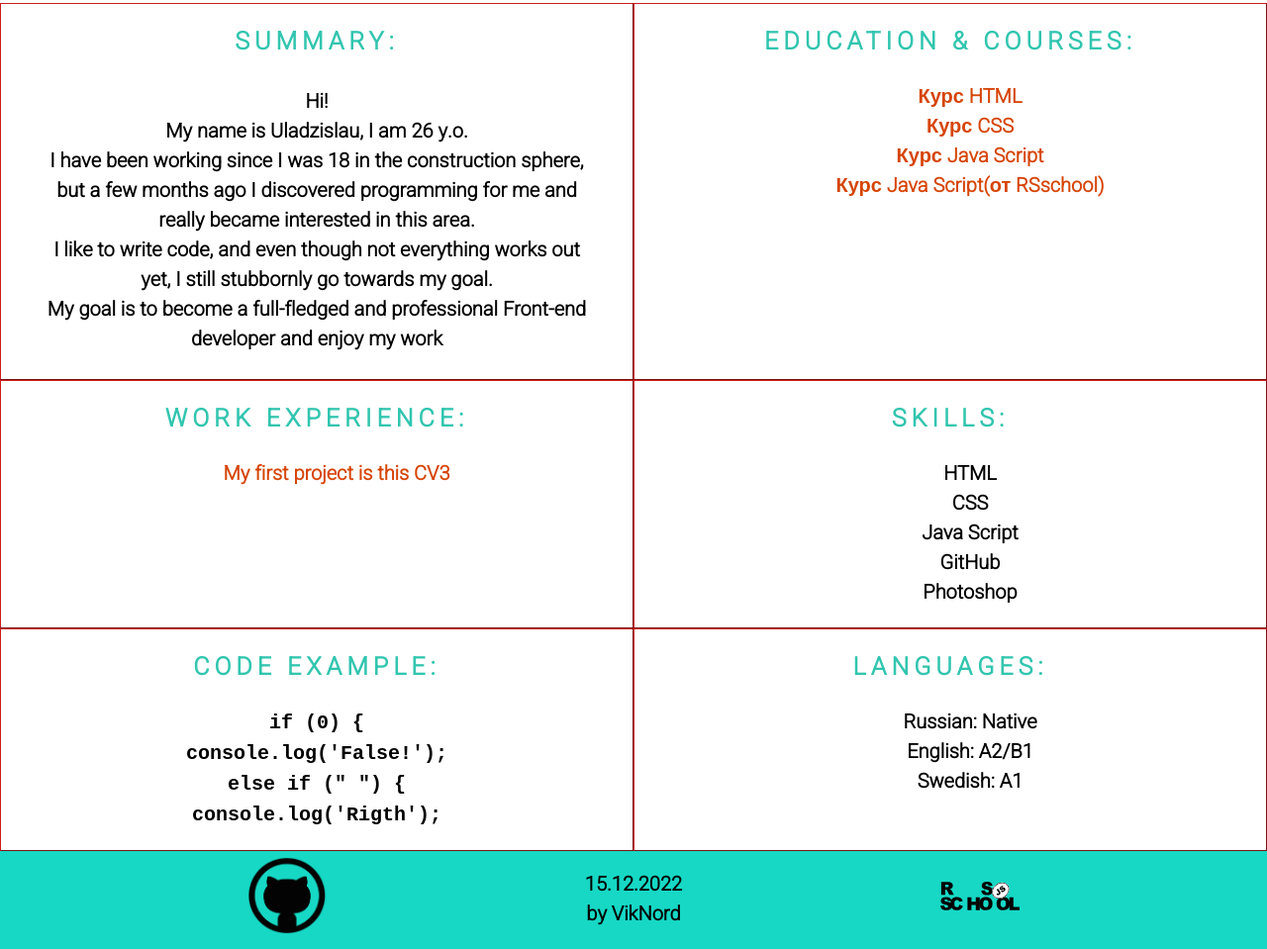
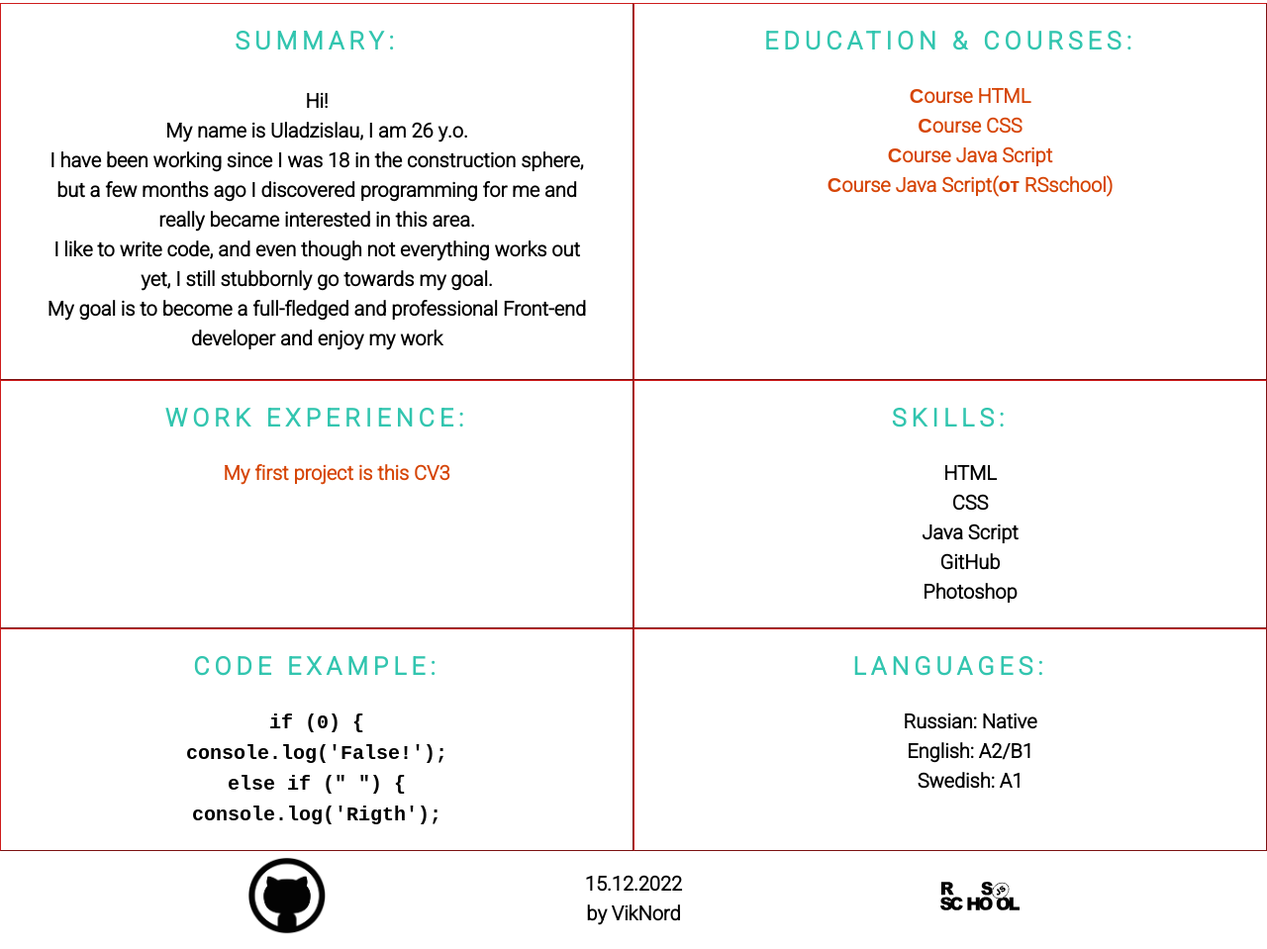
Before and after one commit to VikNord/rsschool-cv, a plain HTML site: page index.html in a window 1280 px wide. Shown: the part 827-1786 px from the top of the page at 99% size. Drawn offline with Linux system fonts and the light colour scheme.

Commit message:
fix:translate missed words into English

```diff
--- a/index.html
+++ b/index.html
@@ -63,10 +63,10 @@
                     <h2 class="section-title">
                         Education & Courses:</h2>
                             <ul class="list">
-                                <li class="nav-item a"><a href="https://ru.code-basics.com/languages/html">Курс HTML</a></li>
-                                <li class="nav-item a"><a href="https://ru.code-basics.com/languages/css">Курс CSS</a></li>
-                                <li class="nav-item a"><a href="https://code-basics.com/ru/languages/javascript">Курс Java Script</a></li>
-                                <li class="nav-item a"><a href="https://rs.school/js-stage0/">Курс Java Script(от RSschool)</a></li>
+                                <li class="nav-item a"><a href="https://ru.code-basics.com/languages/html">Сourse HTML</a></li>
+                                <li class="nav-item a"><a href="https://ru.code-basics.com/languages/css">Сourse CSS</a></li>
+                                <li class="nav-item a"><a href="https://code-basics.com/ru/languages/javascript">Сourse Java Script</a></li>
+                                <li class="nav-item a"><a href="https://rs.school/js-stage0/">Сourse Java Script(от RSschool)</a></li>
                             </ul>
                  </section>
                 <section class="section" id="work-experience">
--- a/style.css
+++ b/style.css
@@ -112,7 +112,8 @@
 
   /*----------------------------------------FOOTER----------------------------------------------*/
   footer{
-    background-color: rgb(22, 216, 197);
+    /*background-color: rgb(22, 216, 197);*/
+    background-repeat:#aaa;
   }
 
   .footer-list{
```
